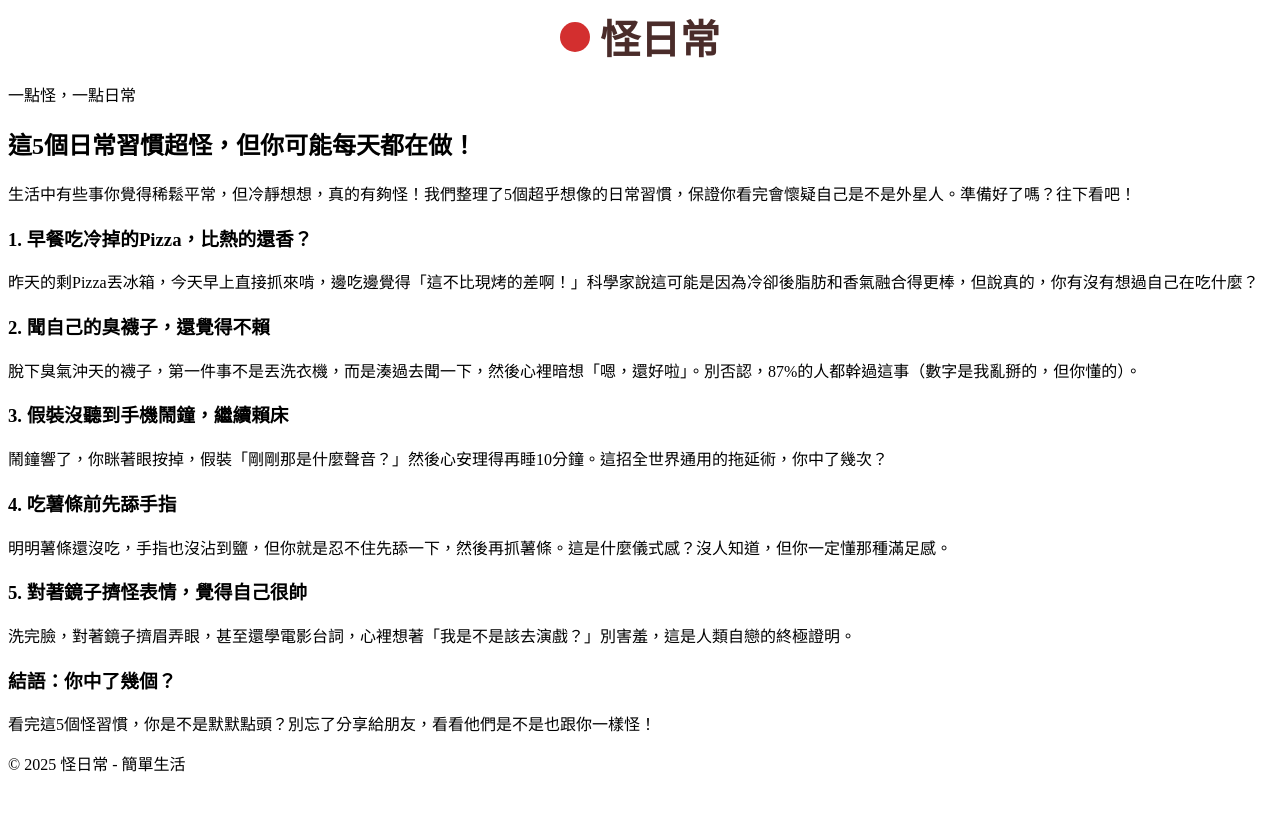
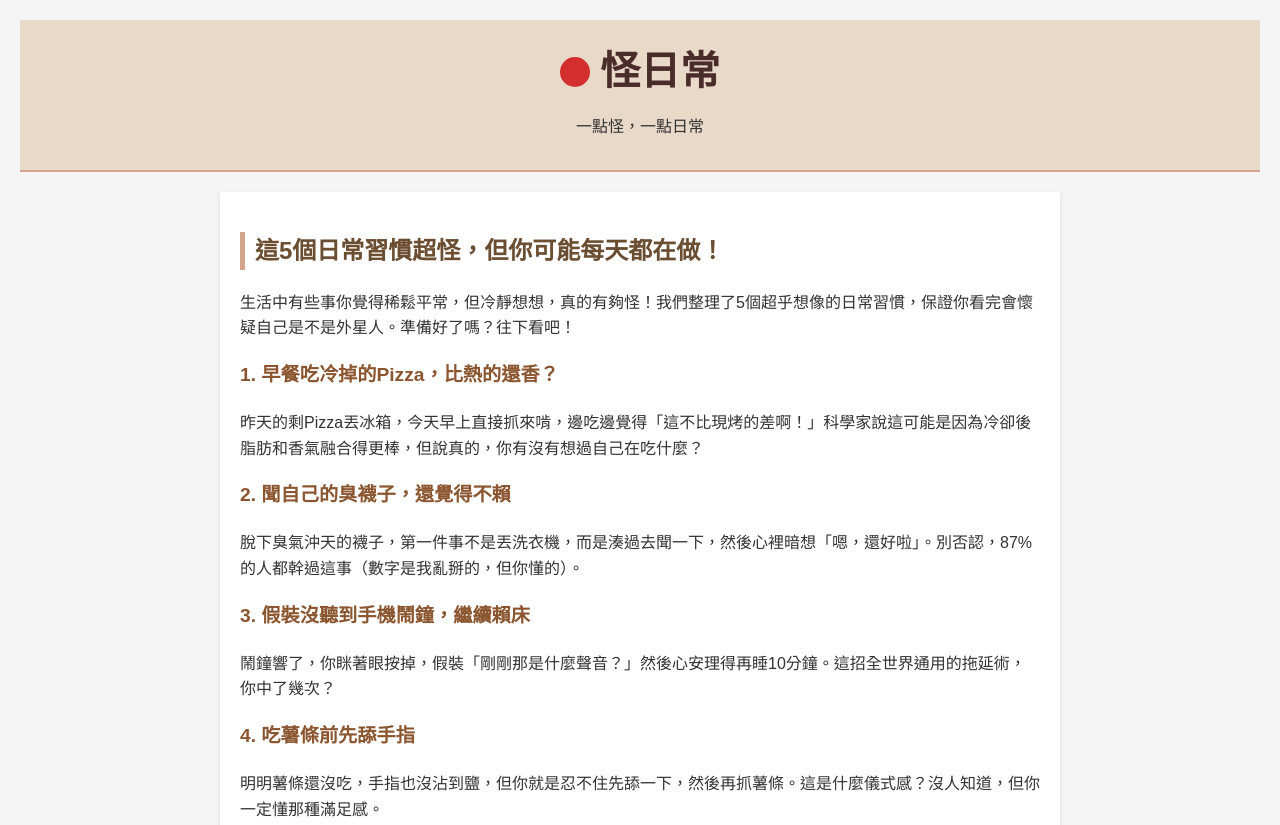
Before and after one commit to minzihhong/websitetest1, a plain HTML site: page index.html in a window 1280 px wide. Shown: the top 825 px of the page. Before the commit the page ends 800 px from the top, so only its background shows below. Drawn offline with Linux system fonts and the light colour scheme.

Commit message:
Add files via upload

```diff
--- a/index.html
+++ b/index.html
@@ -4,7 +4,6 @@
     <meta charset="UTF-8">
     <title>怪日常</title>
     <link rel="stylesheet" href="style.css">
-    <link href="https://fonts.googleapis.com/css2?family=Noto+Serif+JP:wght@400&display=swap" rel="stylesheet">
 </head>
 <body>
     <header>
--- a/style.css
+++ b/style.css
@@ -1,3 +1,56 @@
+body {
+    font-family: 'Hiragino Sans', 'Arial', sans-serif; /* 日式字體優先，Mac內建 */
+    background-color: #f5f5f5; /* 米色，像和紙 */
+    color: #333; /* 深灰，低調舒適 */
+    margin: 0;
+    padding: 20px;
+    line-height: 1.6; /* 寬鬆行距，像日式排版 */
+}
+
+header {
+    text-align: center;
+    padding: 20px;
+    background-color: #e8d9c8; /* 淡櫻花色 */
+    border-bottom: 2px solid #d3a68b; /* 木框感 */
+}
+
+h1 {
+    font-size: 2em;
+    color: #4a2c2a; /* 深紅，帶傳統味 */
+    margin: 0;
+}
+
+h2 {
+    font-size: 1.5em;
+    color: #6b4e31; /* 咖啡色，溫暖自然 */
+    border-left: 5px solid #d3a68b;
+    padding-left: 10px;
+}
+
+h3 {
+    font-size: 1.2em;
+    color: #8a552f; /* 淺棕，柔和 */
+}
+
+p {
+    font-size: 1em;
+    margin: 10px 0;
+}
+
+main {
+    max-width: 800px; /* 內容寬度限制，像日式書本 */
+    margin: 20px auto; /* 置中 */
+    background-color: #fff; /* 白底，像紙張 */
+    padding: 20px;
+    box-shadow: 0 2px 5px rgba(0,0,0,0.1); /* 輕微陰影，乾淨感 */
+}
+
+footer {
+    text-align: center;
+    padding: 10px;
+    font-size: 0.9em;
+    color: #666;
+}
 /* 前面的 CSS 不變，這裡只加 LOGO 部分 */
 .logo {
     display: flex;
```
